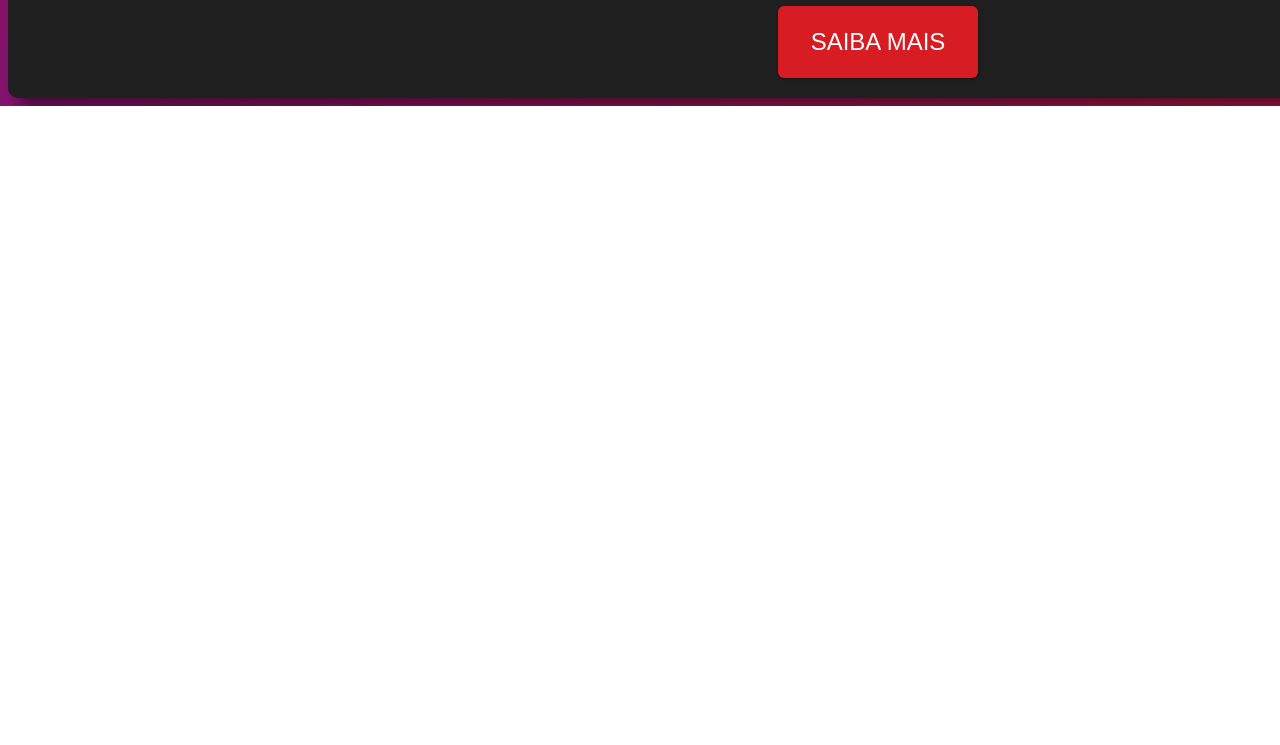
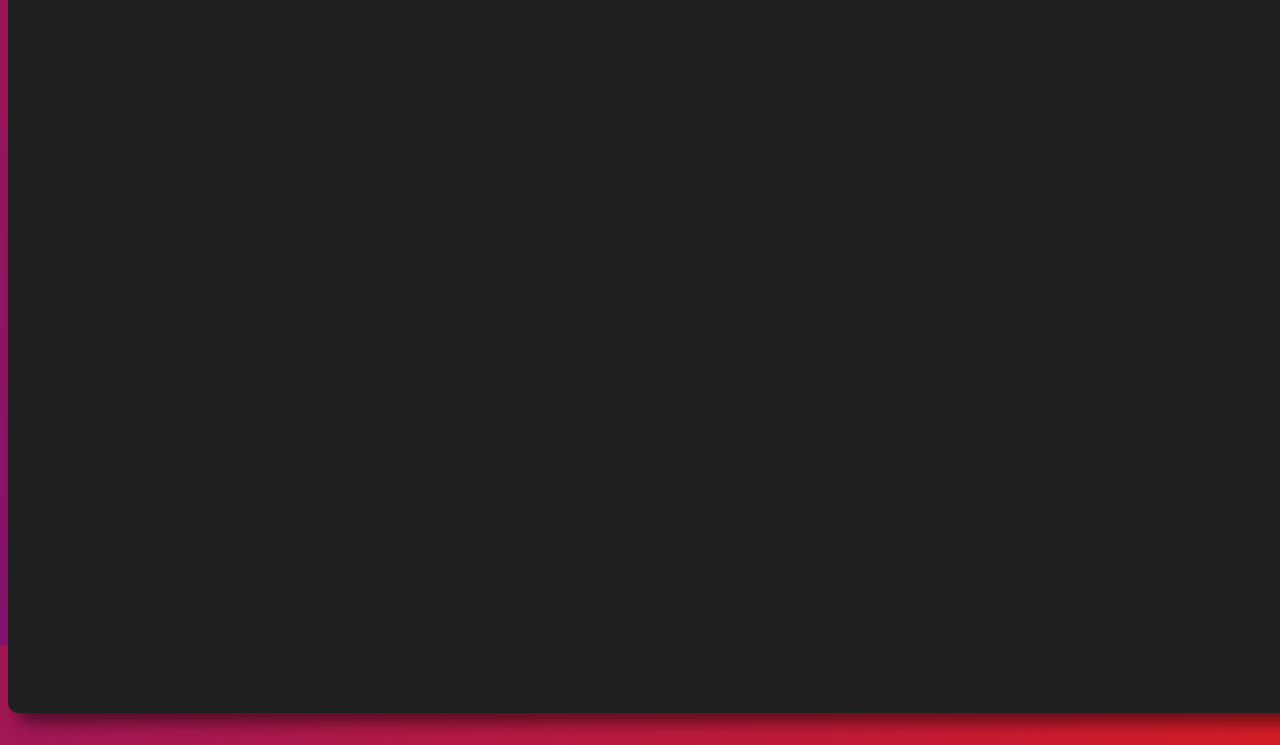
Before and after one commit to JuanHenrique04/HTML-CSS, a plain HTML site: page Projeto/index.html in a window 1280 px wide. Shown: the part 955-1700 px from the top of the page. Before the commit the page ends 1061 px from the top, so only its background shows below. Drawn offline with Linux system fonts and the light colour scheme.

Commit message:
alteração nova no css

```diff
--- a/Projeto/style.css
+++ b/Projeto/style.css
@@ -1,3 +1,8 @@
+*{
+    height: 100%;
+    width: 100%;
+}
+
 body{
     background-image: linear-gradient(-135deg, #D71C23, #83146f);
     color: #D3D3D3;
```
